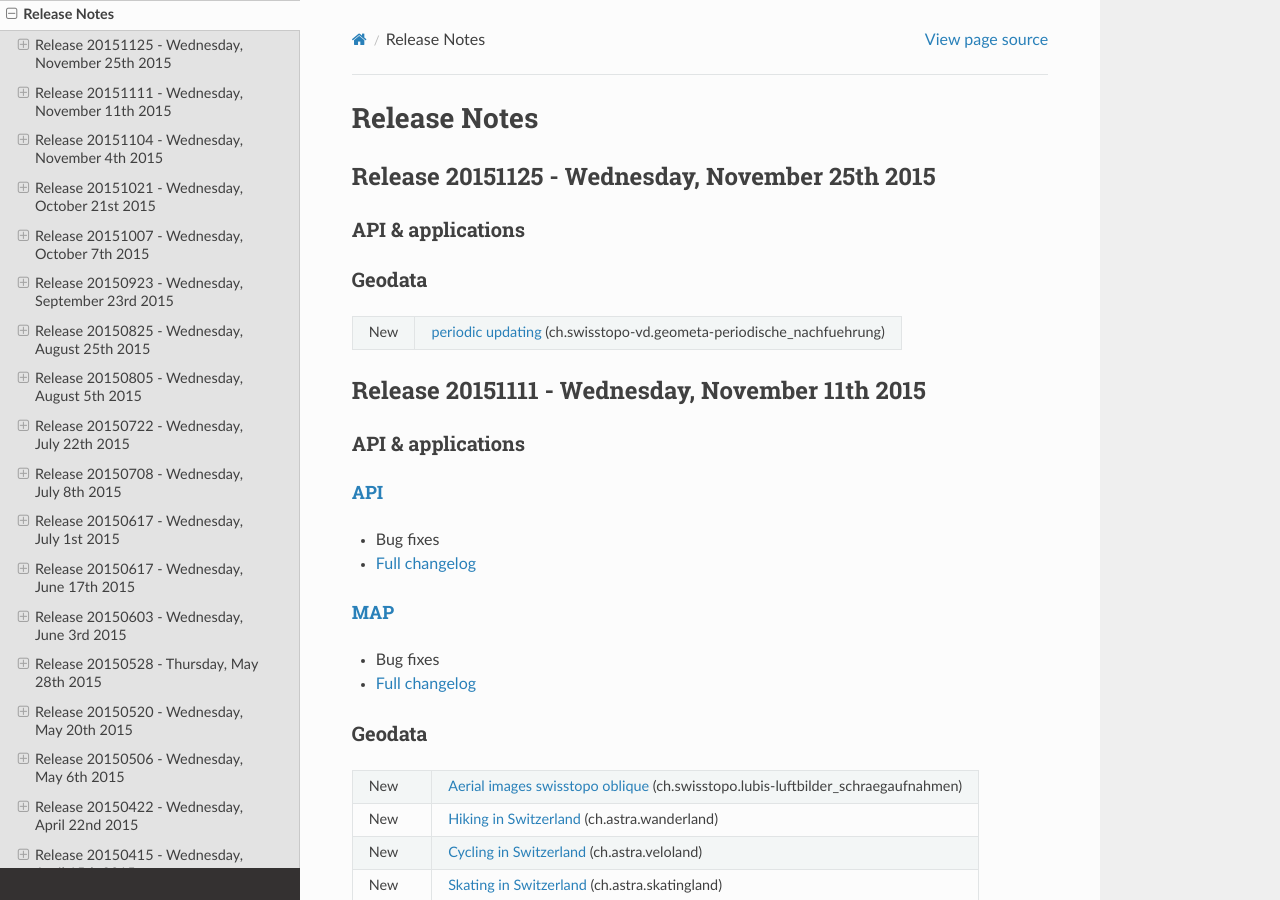
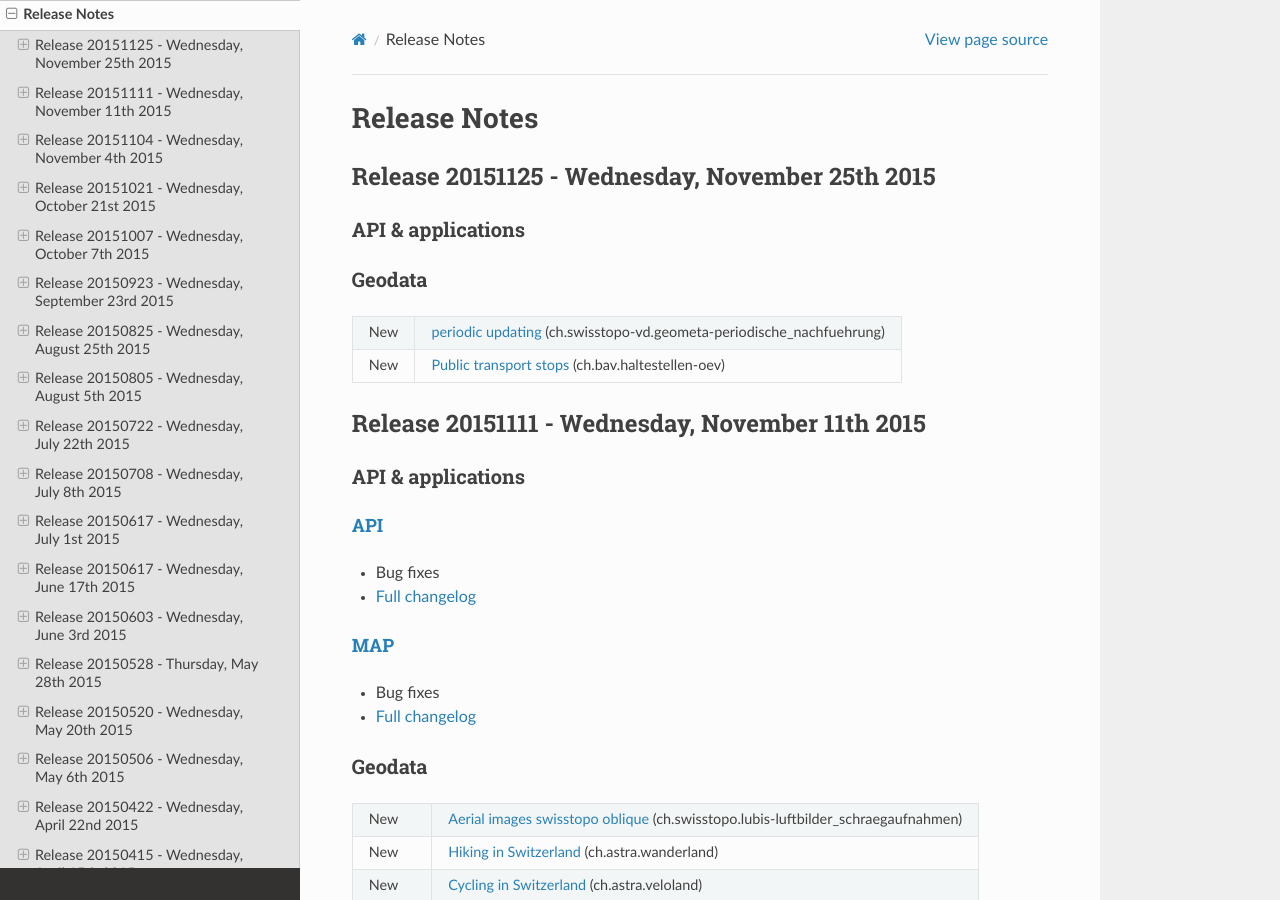
Before and after one commit to swisstopo-test/doc-chsdi3, a Sphinx documentation site: the page built from source/releasenotes/index.rst, in a window 1280 px wide and 900 px high. Built offline with Sphinx 7.4.7 and the Read the Docs theme 2.0.0, drawn with Linux system fonts in a browser that asks for light colours.

Commit message:
add release notes for oev

```diff
--- a/source/releasenotes/index.rst
+++ b/source/releasenotes/index.rst
@@ -21,6 +21,8 @@ Geodata
 *******
 +--------+-----------------------------------------------------------------------------------------------------------------------------------------------------------------------+
 | New    | `periodic updating <//map.geo.admin.ch/?layers=ch.swisstopo-vd.geometa-periodische_nachfuehrung>`__ (ch.swisstopo-vd.geometa-periodische_nachfuehrung)                |
++--------+-----------------------------------------------------------------------------------------------------------------------------------------------------------------------+
+| New    | `Public transport stops <//map.geo.admin.ch/?layers=ch.bav.haltestellen-oev>`__ (ch.bav.haltestellen-oev)                                                             |
 +--------+-----------------------------------------------------------------------------------------------------------------------------------------------------------------------+
 
 
```
